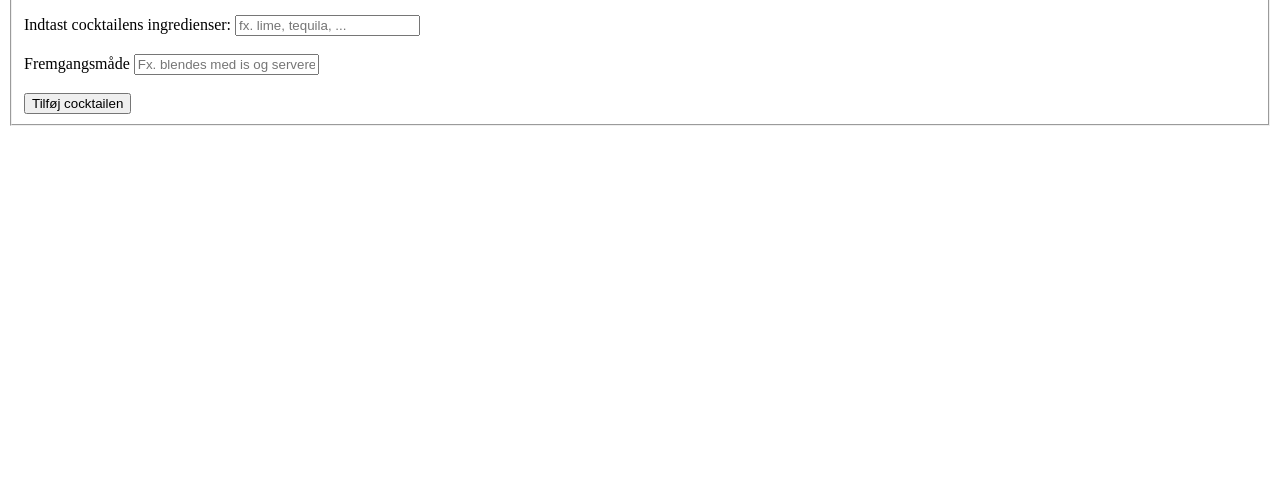
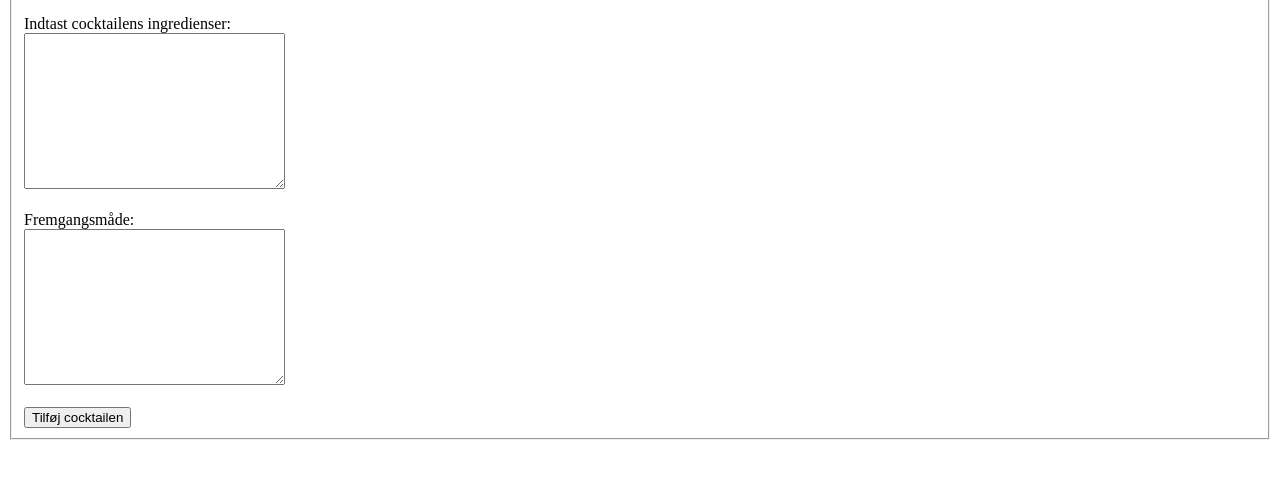
Before and after one commit to ceci7307/database-cocktails, a plain HTML site: page index.html in a window 1280 px wide. Shown: the part 138-616 px from the top of the page. Drawn offline with Linux system fonts and the light colour scheme; no server answers.

Commit message:
textarea added

```diff
--- a/index.html
+++ b/index.html
@@ -32,14 +32,23 @@
         <br /><br />
 
         <span>Indtast cocktailens ingredienser:</span>
-        <input type="text" name="txt1" placeholder="fx. lime, tequila, ..." />
+        <br />
+        <textarea
+          cols="30"
+          rows="10"
+          name="txt1" placeholder="fx. lime, tequila, ..." />
+      </textarea>
         <br /><br />
-        <span>Fremgangsmåde</span>
-        <input
-          type="text"
+        <span>Fremgangsmåde:</span>
+        <br />
+        <textarea
+          cols="30"
+          rows="10"
           name="txt2"
           placeholder="Fx. blendes med is og serveres i margarita glas"
-        />
+        >
+        </textarea>
+
         <br /><br />
         <input type="submit" name="tilføj" value="Tilføj cocktailen" />
       </form>
```
